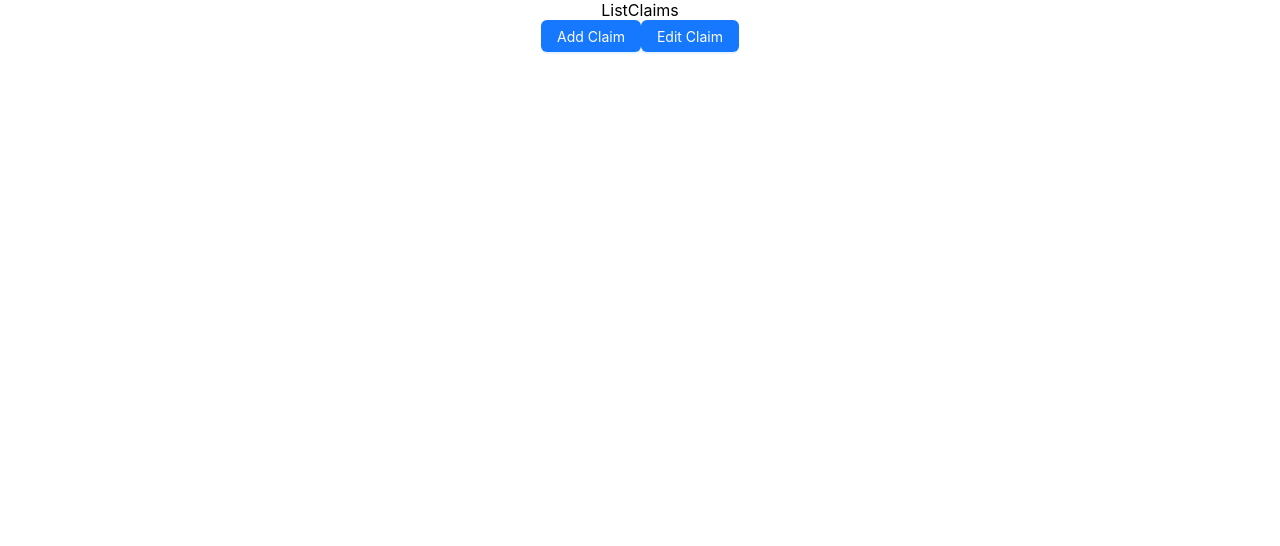
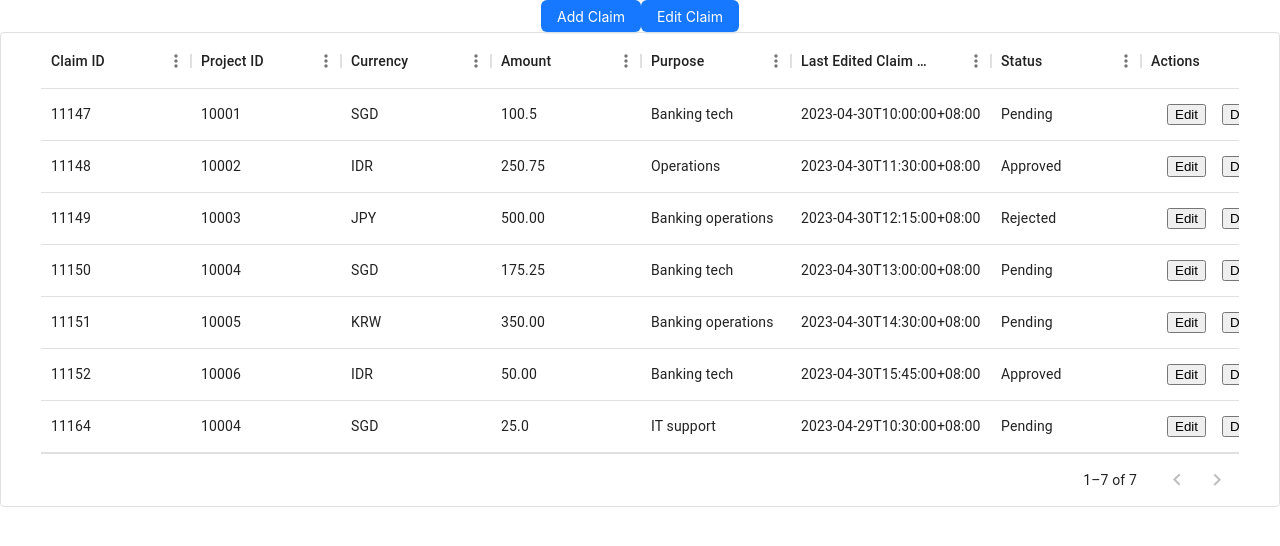
Before and after one commit to cliftontys/TT3_10, a React (Create React App) app in the folder frontend/: page /ListClaims in a window 1280 px wide. Shown: the top 546 px of the page. Built offline with nearby package versions, Linux system fonts and the light colour scheme.

Commit message:
feat(frontend): added modals and headers

```diff
--- a/frontend/src/App.tsx
+++ b/frontend/src/App.tsx
@@ -1,4 +1,4 @@
-import React from 'react';
+import React, { useState } from 'react';
 import logo from './logo.svg';
 import './App.css';
 import { BrowserRouter, Route, Routes } from 'react-router-dom'
@@ -10,6 +10,7 @@ import ListClaims from './pages/ListClaims';
 import LoginPage from './pages/LoginPage';
 
 function App() {
+
   return (
     <div className="App">
       <BrowserRouter>
--- a/frontend/src/index.css
+++ b/frontend/src/index.css
@@ -11,3 +11,18 @@ code {
   font-family: source-code-pro, Menlo, Monaco, Consolas, 'Courier New',
     monospace;
 }
+
+.listClaims {
+  padding-left: 40px;
+  padding-right: 40px;
+  justify-content: center;
+  text-align: center;
+}
+
+.header {
+  padding: 20px;
+}
+
+.add {
+  justify-content: left;
+}
--- a/frontend/src/pages/Header.tsx
+++ b/frontend/src/pages/Header.tsx
@@ -2,7 +2,10 @@ import React from 'react'
 
 const Header = () => {
   return (
-    <div>Header</div>
+    <div className='header'>
+        <h3>Welcome</h3>
+        <button className="add">Add Claim</button>
+    </div>
   )
 }
 
--- a/frontend/src/pages/ListClaims.tsx
+++ b/frontend/src/pages/ListClaims.tsx
@@ -1,16 +1,72 @@
 import React from "react";
 import AddClaimModal from "../components/modals/AddClaimModal";
 import EditClaimModal from "../components/modals/EditClaimModal";
-import projectExpenseClaims from "../data/projectExpenseClaims";
+import { DataGrid, GridColDef } from '@mui/x-data-grid';
+import projectExpenseClaims from '../data/projectExpenseClaims';
+import { useState, useEffect, } from 'react';
+import Button from 'react';
 
 const ListClaims = () => {
+
+  const [claims, setClaims] = useState([]);
+
+  useEffect(() => {
+    const getClaims = () => {
+      const currentClaims = projectExpenseClaims;
+      currentClaims.forEach((claim) => {
+        setClaims((row) => [
+          ...row,
+        ]);
+      });
+      console.log(currentClaims)
+    };
+
+    getClaims();
+  }, []);
+
+  const renderEditButton = () => {
+    return (
+        <strong>
+            <button
+                color="primary"
+                style={{ marginLeft: 16 }}
+              >
+                Edit
+            </button>
+            <button
+                color="primary"
+                style={{ marginLeft: 16 }}
+              >
+                Delete
+            </button>
+        </strong>
+    )
+}
+
+
+  const columns: GridColDef[] = [
+    { field: 'ClaimID', headerName: 'Claim ID', width: 150 },
+    { field: 'ProjectID', headerName: 'Project ID', width: 150 },
+    { field: 'CurrencyID', headerName: 'Currency', width: 150 },
+    { field: 'Amount', headerName: 'Amount', width: 150 },
+    { field: 'Purpose', headerName: 'Purpose', width: 150 },
+    { field: 'LastEditedClaimDate', headerName: 'Last Edited Claim Date', width: 200 },
+    { field: 'Status', headerName: 'Status', width: 150 },
+    { field: 'Actions',headerName: 'Actions', width: 150, renderCell: renderEditButton},
+  ];
+
   return (
-    <>
-      <div>ListClaims</div>
+
+    <div>
       <AddClaimModal />
       <EditClaimModal currentClaim={projectExpenseClaims[0]} />
-    </>
-  );
-};
+      <DataGrid className="listClaims"
+      rows={projectExpenseClaims}
+      columns={columns}
+      getRowId={(row) => Number(row.ClaimID)}
+      pageSizeOptions={[5, 10]}/>
+    </div>
+  )
+}
 
 export default ListClaims;
```
